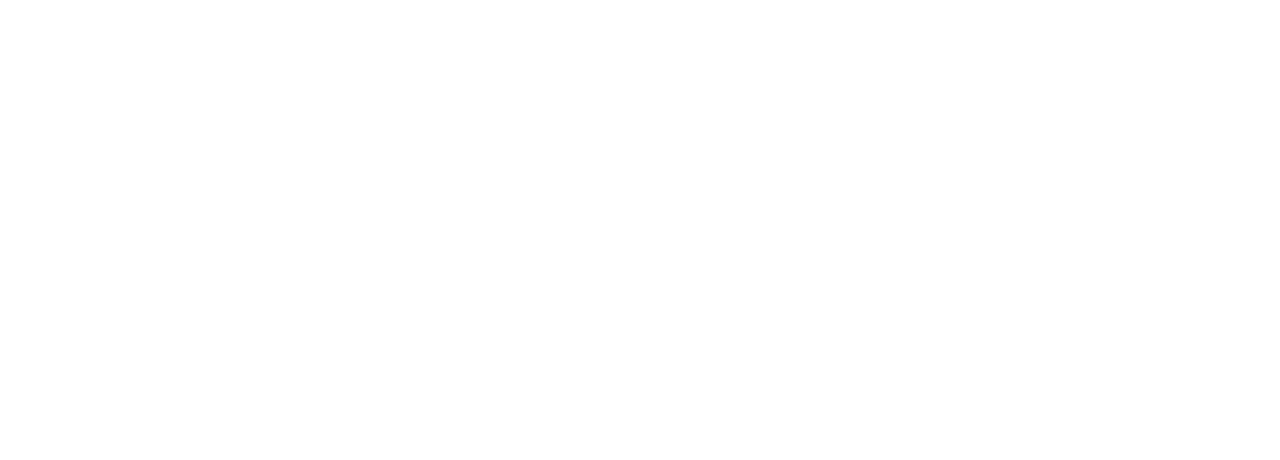
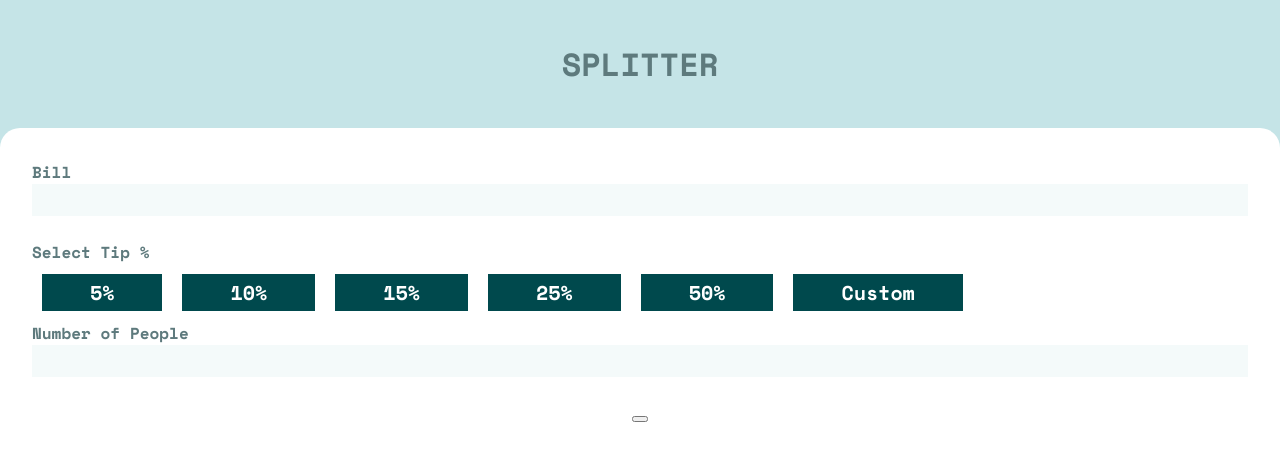
Before and after one commit to jwhong98/Tip-Calculator, a React (Create React App) app: page / in a window 1280 px wide. Shown: the top 460 px of the page. Built offline with nearby package versions, Linux system fonts and the light colour scheme.

Commit message:
majority styles implemented

```diff
--- a/public/index.html
+++ b/public/index.html
@@ -25,6 +25,7 @@
       Learn how to configure a non-root public URL by running `npm run build`.
     -->
     <title>React App</title>
+    <link href="https://fonts.googleapis.com/css2?family=Space+Mono:wght@400;700&display=swap" rel="stylesheet">
   </head>
   <body>
     <noscript>You need to enable JavaScript to run this app.</noscript>
--- a/src/App.css
+++ b/src/App.css
@@ -2,3 +2,7 @@
   box-sizing: border-box;
   margin: 0;
 }
+
+body {
+  font-family: 'Space Mono', monospace;
+}
--- a/src/App.js
+++ b/src/App.js
@@ -1,9 +1,10 @@
 import './App.css';
+import Calculator from './Components/Calculator';
 
 const App = () => {
   return (
     <>
-
+      <Calculator />
     </>
   );
 }
--- a/src/Components/Calculator/CalculatorElements.js
+++ b/src/Components/Calculator/CalculatorElements.js
@@ -1,43 +1,80 @@
 import styled from 'styled-components';
 
 export const CalculatorContainer = styled.div`
-
+    width: 100vw;
+    height: 100vh;
+    background-color: hsl(185, 41%, 84%);
+    display: flex;
+    flex-direction: column;
+    align-items: center;
 `;
 
 export const CalculatorWrapper = styled.div`
+    height: 100%;
+    width: 100%;
+    display: flex;
+    flex-direction: column;
+    align-items: center;
 
 `;
 
 export const CalculatorHeader = styled.div`
-
+    width: 100%;
+    height: 8rem;
+    display: flex;
+    justify-content: center;
+    align-items: center;
 `;
 
 export const Title = styled.h1`
-
+    text-transform: uppercase;
+    color: hsl(186, 14%, 43%);
 `;
 
 export const CalculatorBody = styled.div`
-
+    width: 100%;
+    background-color: white;
+    flex: 1 1 auto;
+    border-top-left-radius: 20px;
+    border-top-right-radius: 20px;
 `;
 
 export const BodyWrapper = styled.div`
-
+    width: 100%;
+    height: 100%;
+    display: flex;
+    flex-direction: column;
+    align-items: center;
+    padding: 2rem;
 `;
 
 export const BodyHeader = styled.div`
+    width: 100%;
+    height: auto;
 
 `;
 
 export const Label = styled.p`
-
+    color: hsl(186, 14%, 43%);
+    font-weight: 700;
 `;
 
 export const Input = styled.input`
-
+    width: 100%;
+    background-color: hsl(189, 41%, 97%);
+    border: none;
+    height: 2rem;
+    font-family: 'Space Mono', monospace;
+    color: hsl(183, 100%, 15%);
+    font-size: 1.25rem;
+    font-weight: 700;
+    padding: 1rem;
+    text-align: right;
+    margin-bottom: 1.5rem;
 `;
 
 export const TipSection = styled.div`
-
+    width: 100%;
 `;
 
 export const ButtonWrapper = styled.div`
@@ -45,14 +82,25 @@
 `;
 
 export const Button = styled.button`
+    background-color: hsl(183, 100%, 15%);
+    color: hsl(0, 0%, 100%);
+    font-family: 'Space Mono', monospace;
+    font-weight: 700;
+    border: none;
+    margin: 10px;
+    font-size: 1.25rem;
+    padding: .25rem 3rem;
+`;
+
+export const PeopleSection = styled.div`
+    width: 100%;
+`;
+
+export const Results = styled.div`
 
 `;
 
-export const PeopleSection = styled.div`
-
-`;
-
-export const Results = styled.div`
+export const ResultsWrapper = styled.div`
 
 `;
 
--- a/src/Components/Calculator/index.js
+++ b/src/Components/Calculator/index.js
@@ -3,32 +3,32 @@
 BodyHeader, Label, Input, TipSection, ButtonWrapper, Button, PeopleSection, Results, ResultsWrapper,
 Section, SectionLabel, Measure, Amount, ResultButton } from './CalculatorElements';
 
-const index = () => {
+const Calculator = () => {
     return (
         <CalculatorContainer>
             <CalculatorWrapper>
                 <CalculatorHeader>
-                    <Title></Title>
+                    <Title>splitter</Title>
                 </CalculatorHeader>
                 <CalculatorBody>
                     <BodyWrapper>
                         <BodyHeader>
-                            <Label></Label>
+                            <Label>Bill</Label>
                             <Input></Input>
                         </BodyHeader>
                         <TipSection>
-                            <Label></Label>
+                            <Label>Select Tip %</Label>
                             <ButtonWrapper>
-                                <Button></Button>
-                                <Button></Button>
-                                <Button></Button>
-                                <Button></Button>
-                                <Button></Button>
-                                <Button></Button>
+                                <Button>5%</Button>
+                                <Button>10%</Button>
+                                <Button>15%</Button>
+                                <Button>25%</Button>
+                                <Button>50%</Button>
+                                <Button>Custom</Button>
                             </ButtonWrapper>
                         </TipSection>
                         <PeopleSection>
-                            <Label></Label>
+                            <Label>Number of People</Label>
                             <Input></Input>
                         </PeopleSection>
                         <Results>
@@ -58,4 +58,4 @@
     )
 }
 
-export default index
+export default Calculator;
```
